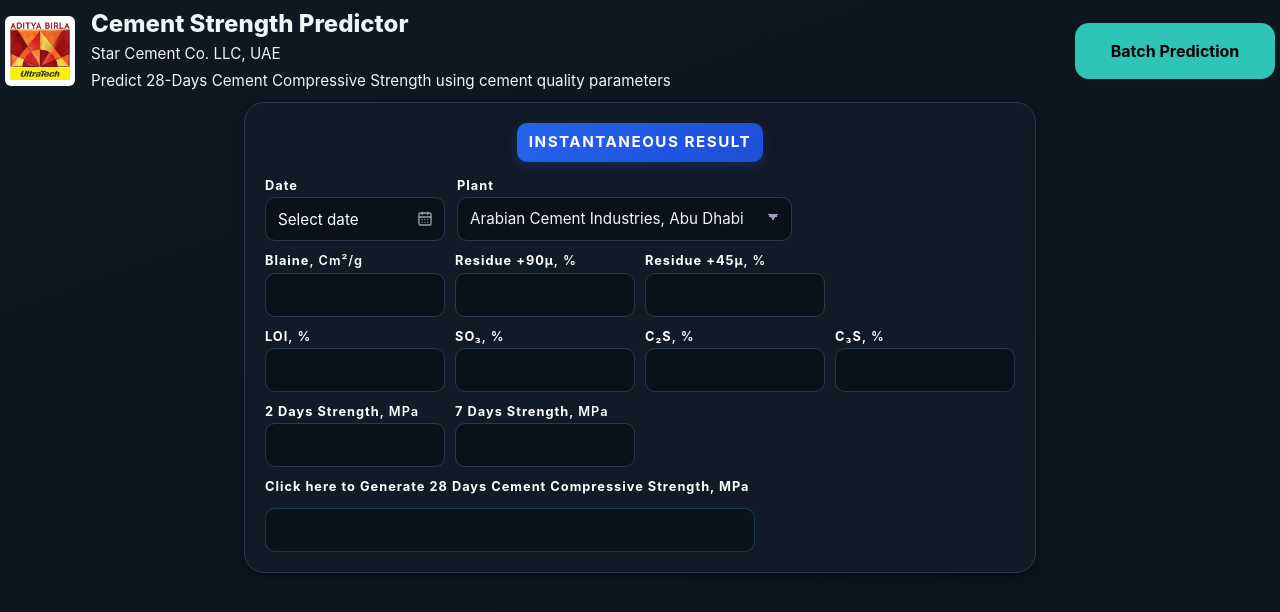
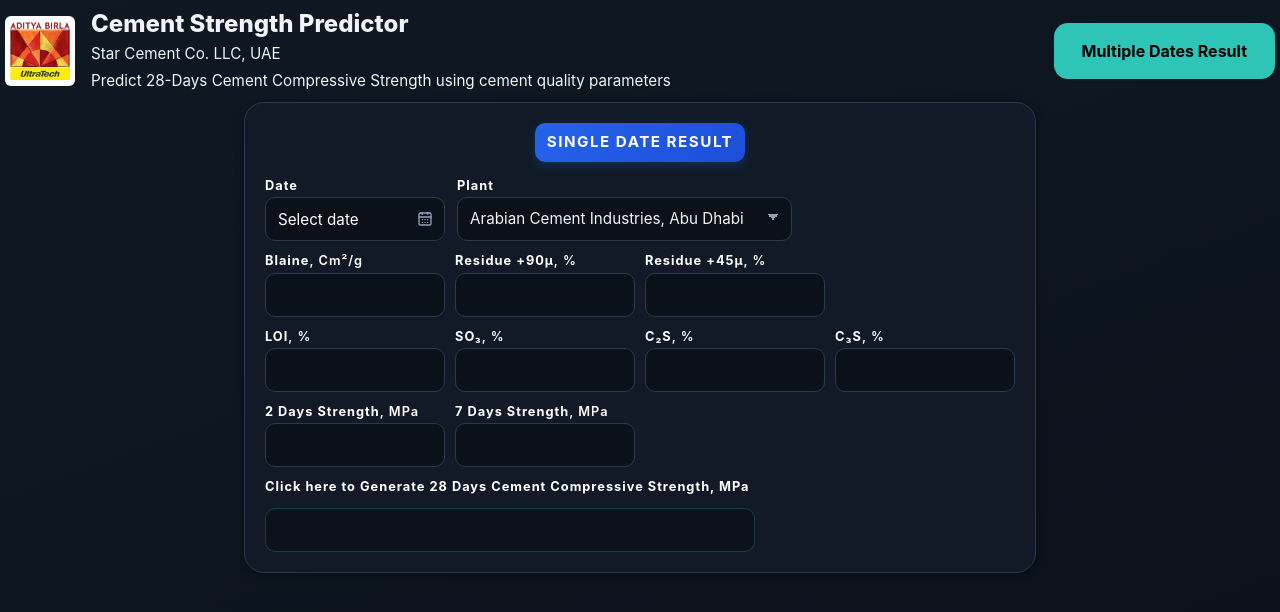
Before and after one commit to Shashvat2005/Cement-Strength-Prediction, a Next.js app: page / in a window 1280 px wide. Shown: the top 612 px of the page. Built offline with nearby package versions, Linux system fonts and the light colour scheme.

Commit message:
Bug Fixes - v0.1.1

```diff
--- a/src/app/batch_prediction/page.tsx
+++ b/src/app/batch_prediction/page.tsx
@@ -97,7 +97,7 @@ export default function BatchPredictPage() {
 
 
           <div className="hero">
-            <h1 className="hero-title">Batch Prediction</h1>
+            <h1 className="hero-title">Multiple Dates Result</h1>
 
             <p className='hero-content'>
               Copy and Paste the cement quality data altogether of single or several days
@@ -187,7 +187,7 @@ export default function BatchPredictPage() {
         <thead>
           <tr>
             <th>Date</th>
-            <th>Plant</th>
+            {/* <th>Plant</th> */}
             <th>Blaine, Cm²/g</th>
             <th>R+90μ, %</th>
             <th>R+45μ, %</th>
@@ -205,7 +205,7 @@ export default function BatchPredictPage() {
           {results.map((row, index) => (
             <tr key={index}>
               <td>{row.date}</td>
-              <td>{row.plant}</td>
+              {/* <td>{row.plant}</td> */}
               <td>{row.blaine}</td>
               <td>{row.residue90}</td>
               <td>{row.residue45}</td>
--- a/src/app/globals.css
+++ b/src/app/globals.css
@@ -168,6 +168,7 @@ body {
   width:fit-content;
   margin: 0 auto;
   padding: 20px 20px;
+  /* align-items: end; */
 }
 
 .card-header {
@@ -638,7 +639,7 @@ input[type="number"] {
 .results-card {
   margin-top: 30px;
 
-  background: #071734;
+  background: #111B27;
 
   border: 1px solid #17345d;
 
@@ -659,6 +660,9 @@ input[type="number"] {
 
 .table-wrapper {
   width: 100%;
+  background: #0B1119;
+  border-radius: 8px;   /* Adjust as desired */
+  overflow: hidden;
 }
 
 .results-table {
@@ -667,6 +671,7 @@ input[type="number"] {
   border-collapse: collapse;
 
   table-layout: fixed;
+
 }
 
 .results-table thead {
@@ -678,7 +683,7 @@ input[type="number"] {
 }
 
 .results-table th {
-  background: #0B1119;
+  /* background: #0B1119; */
 
   color: #94a3b8;
 
@@ -706,7 +711,7 @@ input[type="number"] {
 
 .results-table tr:hover {
   background:
-    rgba(22, 212, 195, 0.05);
+    rgba(22, 255, 236, 0.131);
 }
 
 .batch-card {
--- a/src/components/sections/Hero.tsx
+++ b/src/components/sections/Hero.tsx
@@ -46,7 +46,7 @@ export default function Hero() {
           href="/batch_prediction"
           className="batch-btn"
         >
-          Batch Prediction
+          Multiple Dates Result
         </Link>
       </div>
     </section>
--- a/src/components/sections/PredictionForm.tsx
+++ b/src/components/sections/PredictionForm.tsx
@@ -4,7 +4,7 @@ import { useState } from 'react';
 import { predict } from '@/lib/api';
 import DatePicker from 'react-datepicker';
 import 'react-datepicker/dist/react-datepicker.css';
-import { CalendarDays } from 'lucide-react';
+import { CalendarDays, Link } from 'lucide-react';
 
 interface PredictionFormProps {
   setPrediction: (value: number) => void;
@@ -139,9 +139,12 @@ export default function PredictionForm({
   ];
 
   return (
+    <div>
+
+
     <div className="main-card">
       <div className="card-header">
-        Instantaneous Result
+        Single Date Result
       </div>
 
       <form onSubmit={handlePredict} className="form-grid">
@@ -296,5 +299,12 @@ export default function PredictionForm({
 
       </form>
     </div>
+    {/* <Link
+        href="/batch_prediction"
+        className="batch-btn"
+      >
+        Multiple Dates Result
+      </Link> */}
+    </div>
   );
 }
```
